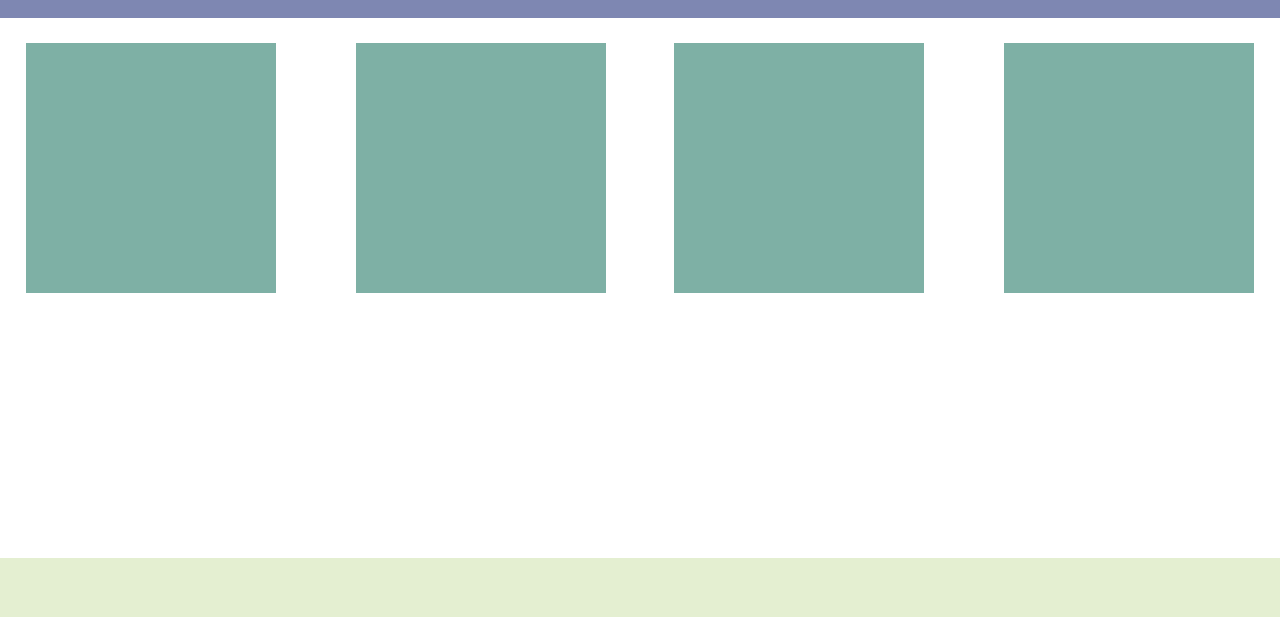
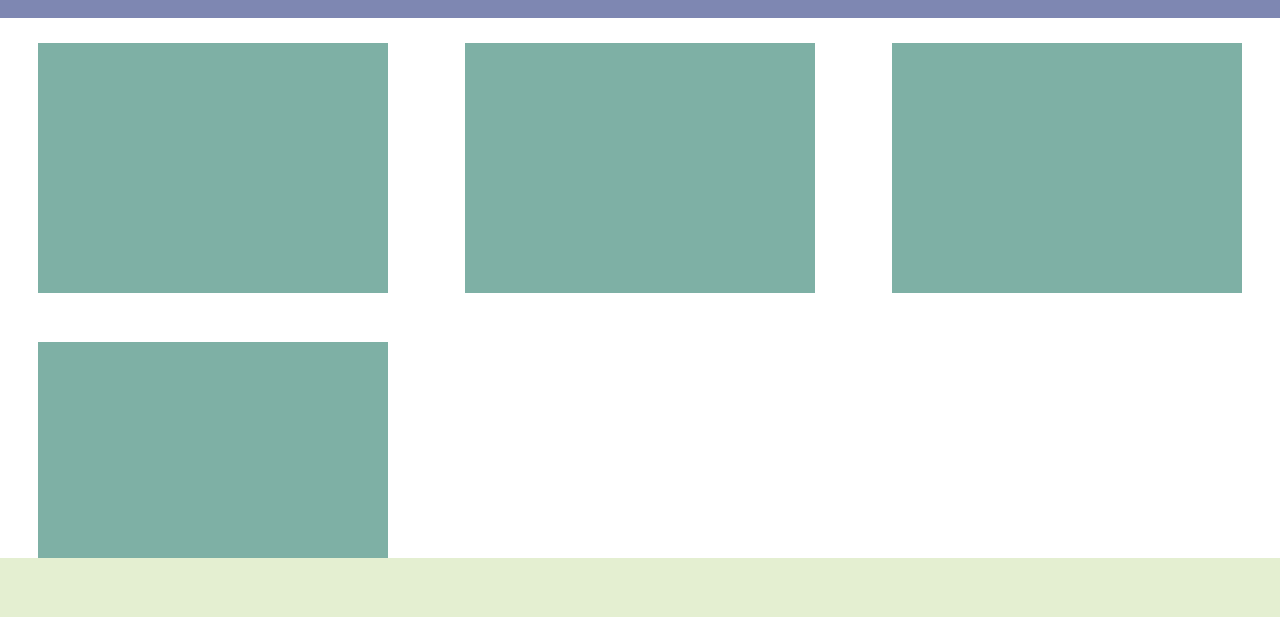
Before and after one commit to mziccardi/csschallenge, a website: page index.html in a window 1280 px wide. Shown: the part 92-709 px from the top of the page. Drawn offline with Linux system fonts and the light colour scheme.

Commit message:
spacing fixed

```diff
--- a/index.css
+++ b/index.css
@@ -1,7 +1,6 @@
 .headerContainer{
   background-color: #7E87B2;
   height: 110px;
-  /*height: 50%;*/
   display: flex;
 }
 .title{
@@ -10,23 +9,23 @@
   align-items: center;
   margin-left: 1%;
 }
+.contentContainer{
+  margin:0 2% 0 2%;
+}
 .boxContainer{
+  /*margin-top: 2%;*/
   display: flex;
   flex-wrap: wrap;
-  flex:1 0 auto;
   justify-content: space-between;
-  margin: 0 2% 0 2%;
 }
-.middle{
-  margin-right: -1%;
-  margin-left: -1%;
-}
+
 .box{
   background-color: #7EB0A5;
-  margin-top: 2%;
-  display: flex;
+  margin: 2% 1%;
   height: 250px;
   width: 250px;
+  padding:0 50px;
+
 }
 .footer{
   display: flex;
--- a/index.html
+++ b/index.html
@@ -10,11 +10,13 @@
     <div class='headerContainer'>
       <h1 class='title'>Site Title</h1>
     </div>
-    <div class='boxContainer'>
-      <div class='box'></div>
-      <div class='middle box'></div>
-      <div class='middle box'></div>
-      <div class='box'></div>
+    <div class='contentContainer'>
+      <div class='boxContainer'>
+        <div class='left box'></div>
+        <div class='middle box'></div>
+        <div class='middle box'></div>
+        <div class='right box'></div>
+      </div>
     </div>
     <footer class='footer'>
       <h2 class='footerContent'>Footer</h2>
```
